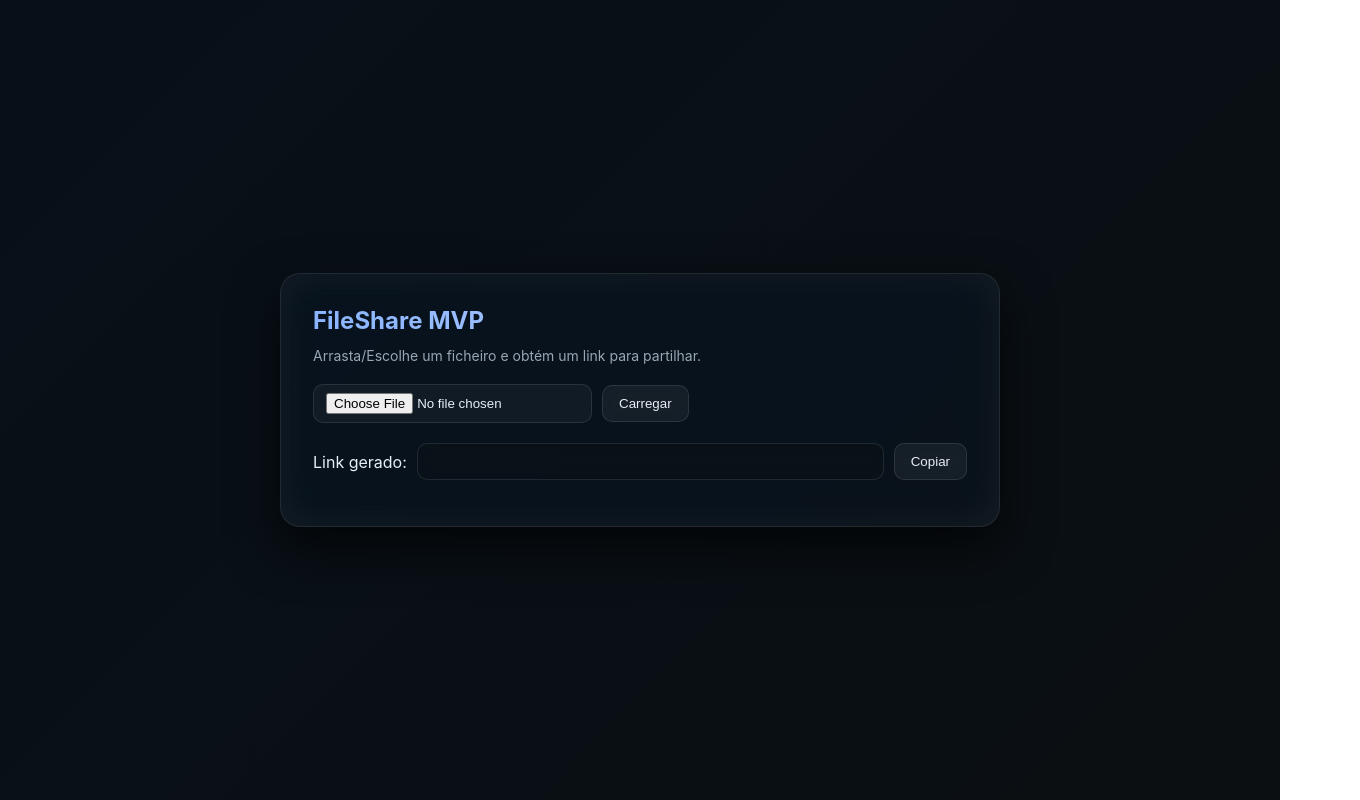
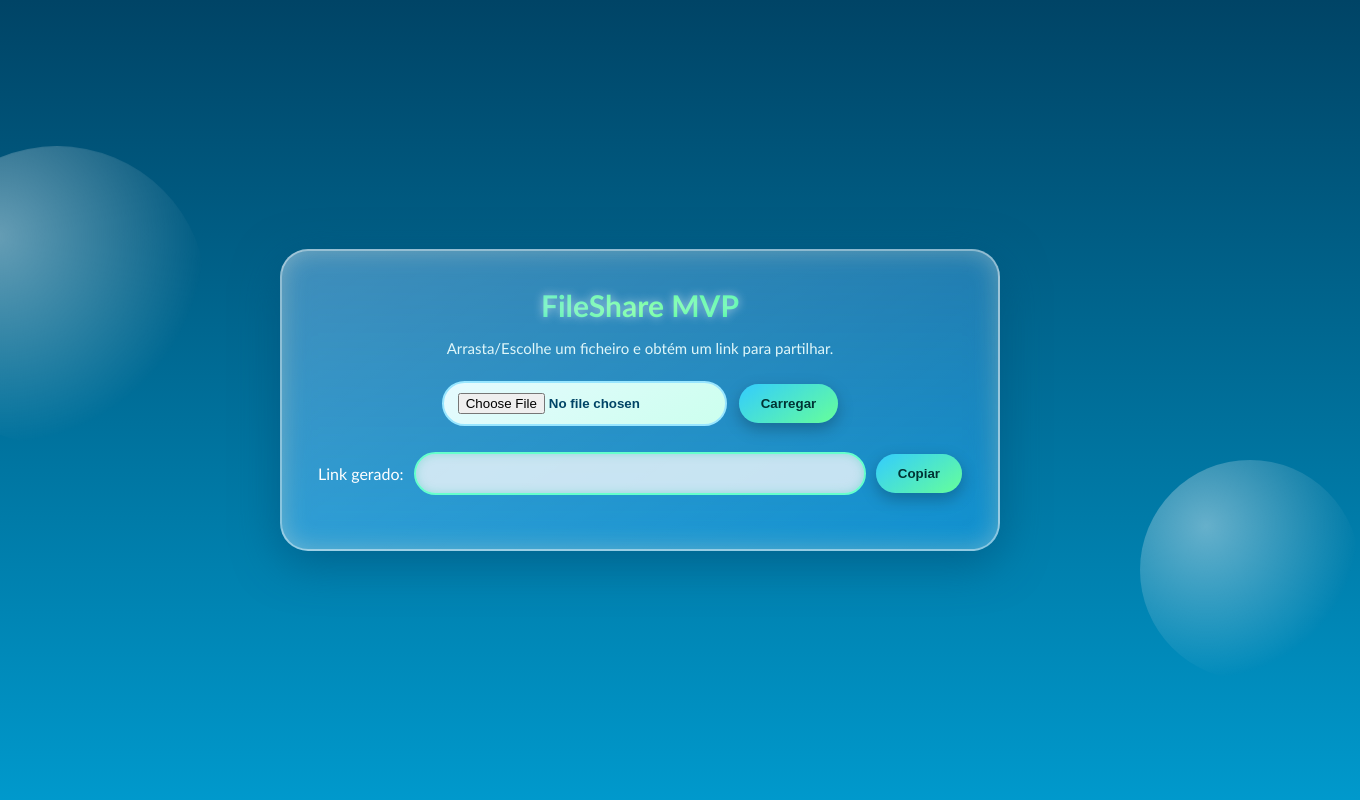
Before and after one commit to S1zzy18/file-share-mvp, a website: page public/index.html in a window 1280 px wide. Shown: the whole page, 1360 px wide, since content can reach past the window. Drawn offline with Linux system fonts and the light colour scheme.

Commit message:
frutiger style.css

```diff
--- a/public/style.css
+++ b/public/style.css
@@ -1,9 +1,11 @@
 :root {
-  --bg: #0b0f12;
-  --card: rgba(15, 23, 32, 0.45);
-  --accent: #8ab4ff;
-  --text: #e6eef8;
-  --muted: #9aa6b2;
+  --bg1: #004466;
+  --bg2: #0099cc;
+  --accent1: #33ccff;
+  --accent2: #66ff99;
+  --accent3: #00e6b8;
+  --text: #ffffff;
+  --muted: #e0f7fa;
 }
 
 * {
@@ -12,112 +14,139 @@
 
 body {
   margin: 0;
-  font-family: Inter, system-ui, Segoe UI, Roboto, Helvetica, Arial, sans-serif;
-  background: linear-gradient(135deg, #071019 0%, #0b0f12 100%);
+  font-family: "Trebuchet MS", Verdana, sans-serif;
+  background: linear-gradient(180deg, var(--bg1) 0%, var(--bg2) 100%);
   color: var(--text);
   display: flex;
   align-items: center;
   justify-content: center;
   height: 100vh;
   overflow: hidden;
+  position: relative;
 }
 
-/* Efeito vidro líquido */
+/* Bolhas animadas no fundo */
+body::before, body::after {
+  content: "";
+  position: absolute;
+  border-radius: 50%;
+  background: radial-gradient(circle at 30% 30%, rgba(255,255,255,0.4), transparent 70%);
+  animation: float 15s infinite ease-in-out alternate;
+  pointer-events: none;
+}
+body::before {
+  width: 300px;
+  height: 300px;
+  left: -100px;
+  top: 20%;
+}
+body::after {
+  width: 220px;
+  height: 220px;
+  right: -80px;
+  bottom: 15%;
+  animation-delay: 5s;
+}
+
+@keyframes float {
+  0%   { transform: translateY(0) translateX(0); }
+  100% { transform: translateY(-60px) translateX(30px); }
+}
+
+/* O cartão central */
 .card {
   width: min(720px, 95%);
-  background: var(--card);
-  padding: 32px;
-  border-radius: 20px;
-  box-shadow: 0 20px 50px rgba(0, 0, 0, 0.7),
-              inset 0 0 40px rgba(255, 255, 255, 0.05);
-  backdrop-filter: blur(18px) saturate(180%);
-  -webkit-backdrop-filter: blur(18px) saturate(180%);
-  border: 1px solid rgba(255, 255, 255, 0.1);
-  transition: transform 0.3s ease, box-shadow 0.3s ease;
-}
-
-.card:hover {
-  transform: translateY(-4px);
-  box-shadow: 0 25px 60px rgba(0, 0, 0, 0.8),
-              inset 0 0 60px rgba(255, 255, 255, 0.08);
+  background: linear-gradient(145deg, rgba(255,255,255,0.25), rgba(200,255,255,0.08));
+  padding: 36px;
+  border-radius: 28px;
+  box-shadow: 0 12px 45px rgba(0, 80, 120, 0.6),
+              inset 0 0 25px rgba(255, 255, 255, 0.3);
+  backdrop-filter: blur(14px) saturate(150%);
+  border: 2px solid rgba(255, 255, 255, 0.5);
+  text-align: center;
+  position: relative;
+  z-index: 2;
 }
 
 h1 {
-  margin: 0 0 12px;
-  font-size: 24px;
-  background: linear-gradient(90deg, var(--accent), #c6d8ff);
+  margin: 0 0 16px;
+  font-size: 30px;
+  font-weight: bold;
+  background: linear-gradient(90deg, var(--accent1), var(--accent2), var(--accent3));
   -webkit-background-clip: text;
   -webkit-text-fill-color: transparent;
+  text-shadow: 0 0 10px rgba(255, 255, 255, 0.6);
 }
 
 p {
-  margin: 0 0 20px;
+  margin: 0 0 24px;
   color: var(--muted);
-  font-size: 14px;
+  font-size: 15px;
 }
 
+/* Formulário */
 form {
   display: flex;
-  gap: 10px;
+  gap: 12px;
   align-items: center;
   flex-wrap: wrap;
+  justify-content: center;
 }
 
 input[type=file] {
-  background: rgba(255, 255, 255, 0.04);
-  color: var(--text);
-  padding: 8px 12px;
-  border-radius: 10px;
-  border: 1px solid rgba(255,255,255,0.1);
+  background: linear-gradient(145deg, #e6faff, #ccffee);
+  color: #004466;
+  padding: 10px 14px;
+  border-radius: 24px;
+  border: 2px solid #99e6ff;
   cursor: pointer;
-  transition: background 0.2s ease, border 0.2s ease;
+  font-weight: bold;
+  transition: transform 0.2s ease, box-shadow 0.2s ease;
 }
 
 input[type=file]:hover {
-  background: rgba(255, 255, 255, 0.08);
-  border-color: var(--accent);
+  transform: scale(1.05);
+  box-shadow: 0 0 14px var(--accent1);
 }
 
+/* Botões “gel” */
 button {
-  background: rgba(255, 255, 255, 0.05);
-  border: 1px solid rgba(255, 255, 255, 0.1);
-  padding: 10px 16px;
-  border-radius: 10px;
-  color: var(--text);
+  background: linear-gradient(145deg, var(--accent1), var(--accent2));
+  border: none;
+  padding: 12px 22px;
+  border-radius: 24px;
+  color: #003333;
+  font-weight: bold;
   cursor: pointer;
-  transition: all 0.25s ease;
-  backdrop-filter: blur(10px);
+  transition: transform 0.25s ease, box-shadow 0.25s ease;
+  box-shadow: 0 6px 16px rgba(0,0,0,0.25);
 }
 
 button:hover {
-  background: var(--accent);
-  color: #0b0f12;
-  border-color: var(--accent);
-  transform: scale(1.05);
+  transform: scale(1.1);
+  box-shadow: 0 0 18px var(--accent2);
 }
 
+/* Resultado */
 #result {
-  margin-top: 20px;
+  margin-top: 26px;
   display: flex;
   gap: 10px;
   align-items: center;
   width: 100%;
+  justify-content: center;
 }
 
 #linkInput {
   flex: 1;
-  padding: 10px 14px;
-  border-radius: 10px;
-  border: 1px solid rgba(255,255,255,0.1);
-  background: rgba(11, 17, 22, 0.55);
-  color: var(--text);
-  backdrop-filter: blur(10px);
-  transition: border 0.2s ease;
-}
-
-#linkInput:focus {
-  outline: none;
-  border-color: var(--accent);
+  padding: 12px 16px;
+  border-radius: 22px;
+  border: 2px solid #66ffcc;
+  background: rgba(255, 255, 255, 0.75);
+  color: #004466;
+  font-weight: bold;
+  text-align: center;
+  box-shadow: inset 0 0 10px rgba(0, 180, 150, 0.25);
 }
 
 .hidden {
@@ -126,7 +155,7 @@ button:hover {
 
 .muted {
   color: var(--muted);
-  margin-top: 14px;
-  font-size: 13px;
-  font-style: italic;
+  margin-top: 18px;
+  font-size: 14px;
+  text-shadow: 0 0 6px rgba(255,255,255,0.5);
 }
```
